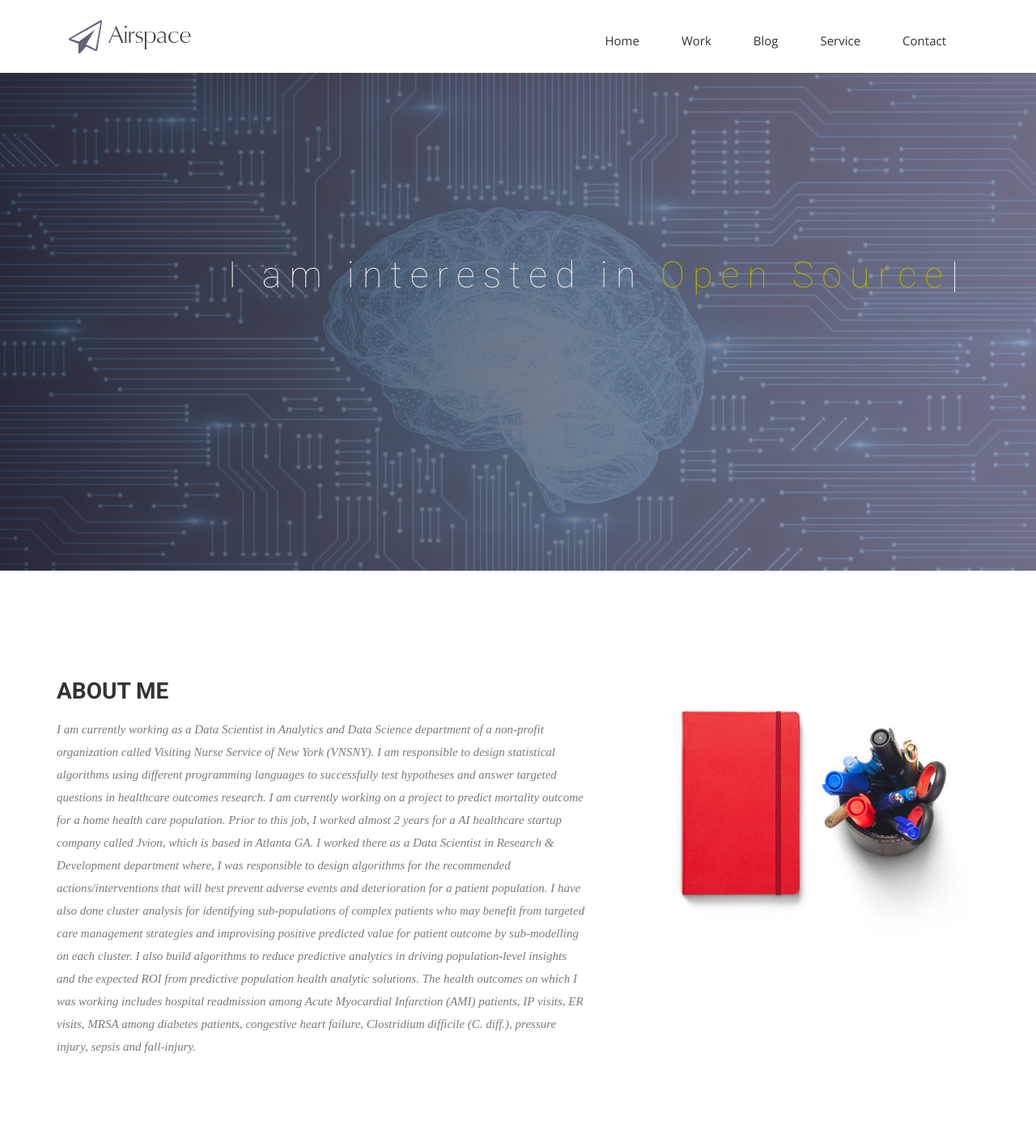
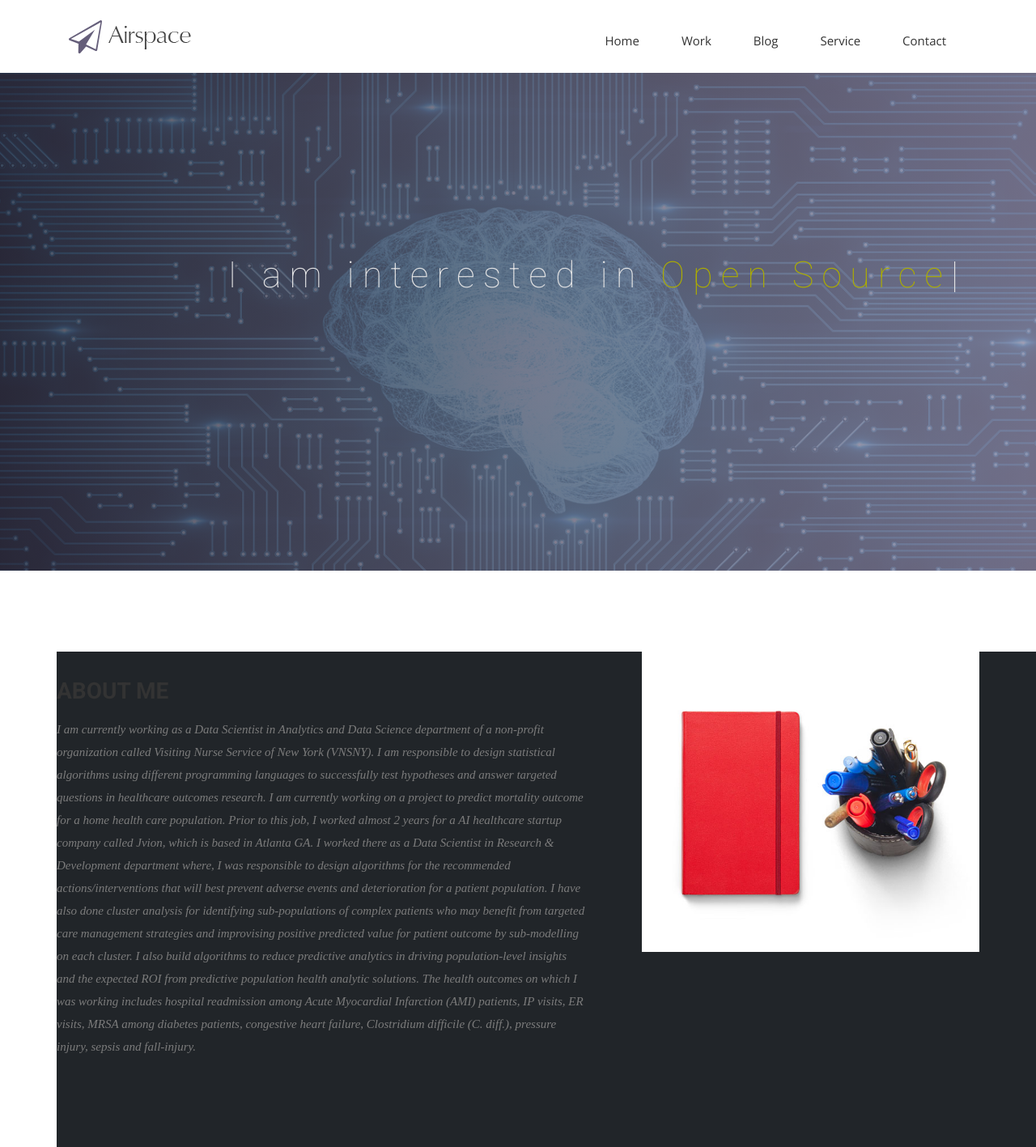
Before and after one commit to rushabh31/oldportfolio.github.io, a Jekyll site: the page built from index.html, in a window 1280 px wide. Shown: the top 1417 px of the page at 81% size. Built offline with Jekyll 4.4.1, drawn with Linux system fonts in a browser that asks for light colours; nearby versions of some CDN libraries; some web fonts are replaced; grey boxes are pictures that could not be loaded.

Commit message:
Update particles-css.css

```diff
--- a/css/particles-css.css
+++ b/css/particles-css.css
@@ -1,6 +1,16 @@
-#particles-js{
-    position : absolute;
-    width:100%;
-    height:100%;
-    z-index:-1;
+.outer-container {
+  position: relative;
 }
+
+#particles-js {
+  background-color: #212529;
+  position: absolute;
+  height: 100%;
+  width: 100%;
+}
+
+.outer-container .table-dark {
+  z-index: 1;
+  position: relative;
+  background-color: transparent;
+}
```
